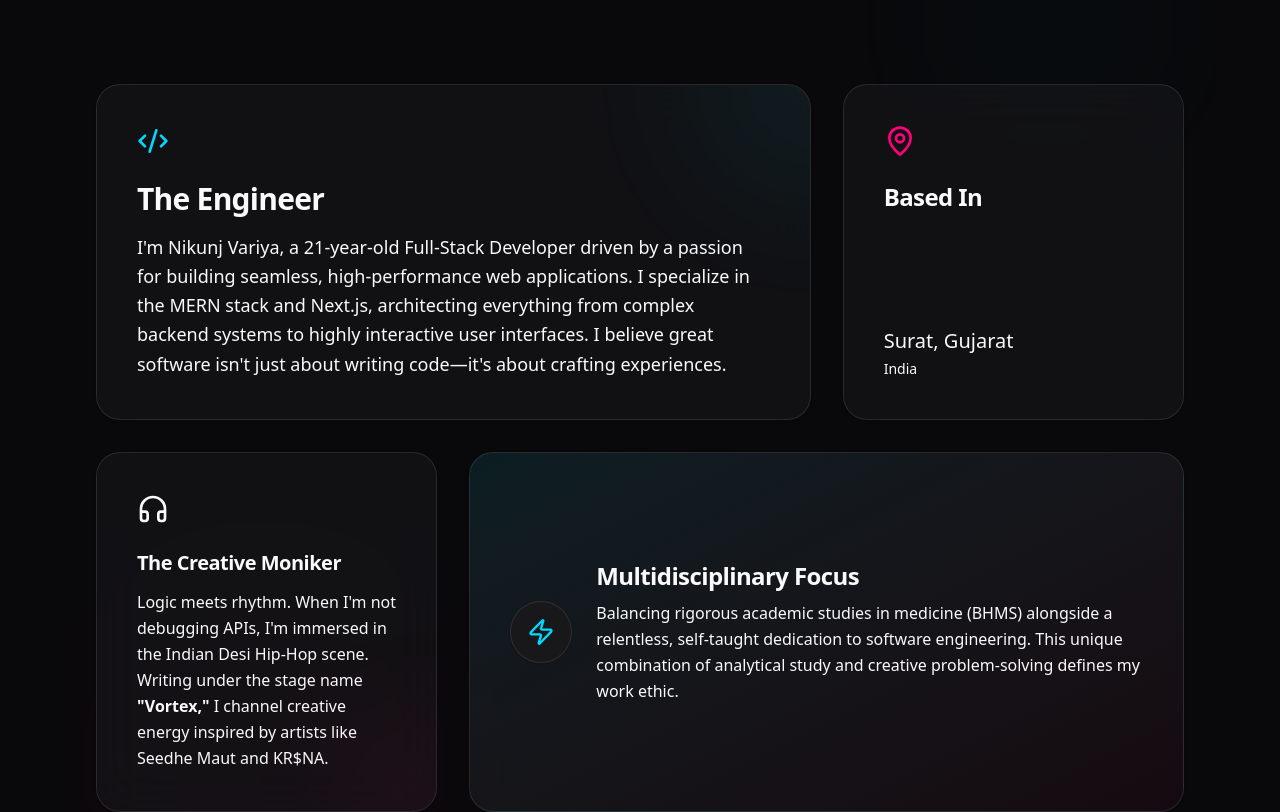
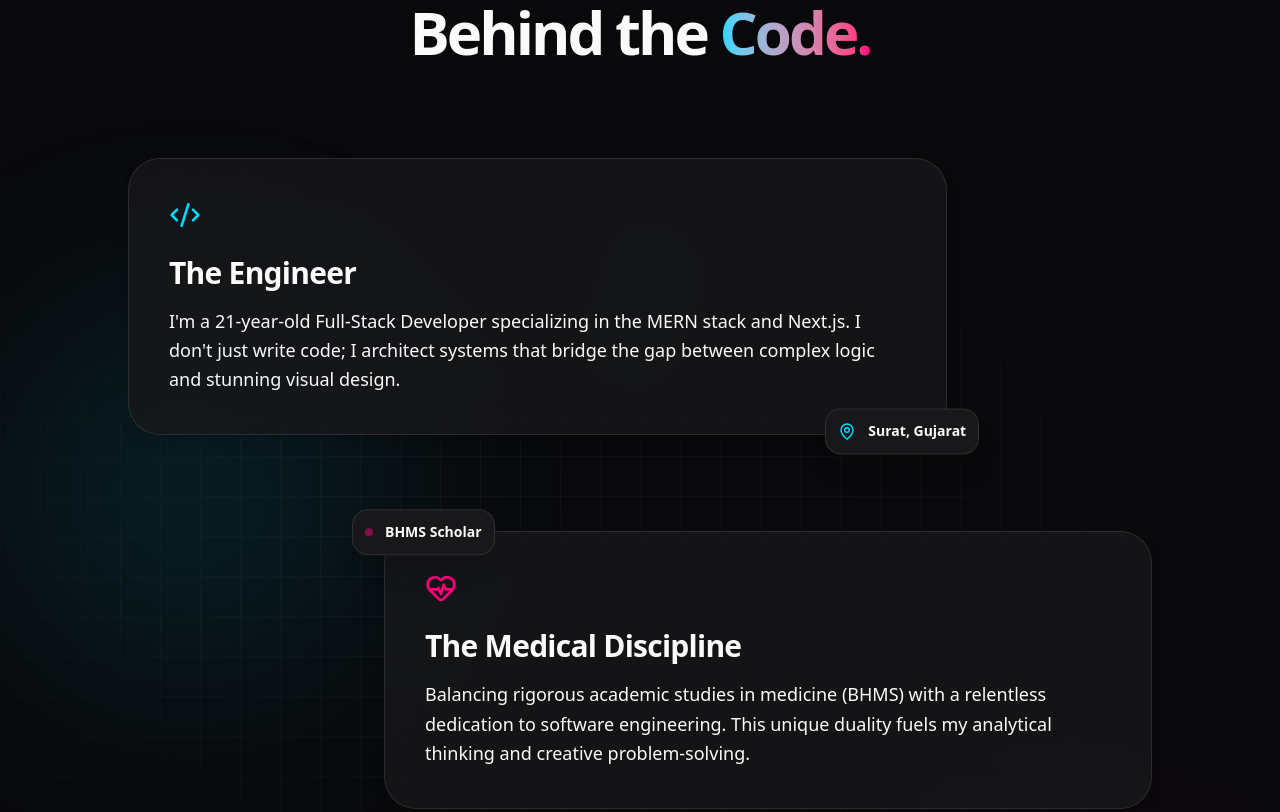
Before and after one commit to itznik/Portfolio, a Next.js app in the folder nikunj-portfolio/: page / in a window 1280 px wide. Shown: the part 1106-1918 px from the top of the page. Built offline with nearby package versions, Linux system fonts and the light colour scheme.

Commit message:
Update About.tsx

```diff
--- a/nikunj-portfolio/src/components/About.tsx
+++ b/nikunj-portfolio/src/components/About.tsx
@@ -1,115 +1,134 @@
 "use client";
 
 import { motion } from "framer-motion";
-import { Code2, MapPin, Headphones, Zap } from "lucide-react";
+import { Code2, MapPin, Headphones, Zap, HeartPulse } from "lucide-react";
 
 export default function About() {
   return (
-    <section id="about" className="relative w-full max-w-6xl mx-auto py-24 md:py-32 px-4 sm:px-6 lg:px-8 z-10">
+    <section id="about" className="relative w-full max-w-7xl mx-auto py-24 md:py-32 px-4 sm:px-6 lg:px-8 z-10 overflow-hidden">
 
-      {/* Ambient Background Graphics specifically for the About section */}
-      <div className="absolute inset-0 pointer-events-none overflow-hidden z-0">
-        <motion.div
-          animate={{ y: [0, -20, 0], opacity: [0.1, 0.2, 0.1] }}
-          transition={{ duration: 8, repeat: Infinity, ease: "easeInOut" }}
-          className="absolute top-20 right-10 w-64 h-64 bg-accent-primary/20 rounded-full blur-[80px]"
-        />
-        <motion.div
-          animate={{ y: [0, 30, 0], opacity: [0.1, 0.3, 0.1] }}
-          transition={{ duration: 10, repeat: Infinity, ease: "easeInOut" }}
-          className="absolute bottom-10 left-10 w-80 h-80 bg-accent-secondary/20 rounded-full blur-[100px]"
-        />
+      {/* 1. SECTION BACKGROUND: Faded Blueprint & Orbs */}
+      <div className="absolute inset-0 pointer-events-none z-0">
+        <div className="absolute inset-0 bg-[linear-gradient(to_right,var(--border-card)_1px,transparent_1px),linear-gradient(to_bottom,var(--border-card)_1px,transparent_1px)] bg-[size:40px_40px] [mask-image:radial-gradient(ellipse_80%_50%_at_50%_50%,#000_10%,transparent_100%)] opacity-30" />
+        <div className="absolute top-1/3 left-0 w-96 h-96 bg-accent-primary/10 rounded-full blur-[100px] mix-blend-screen" />
+        <div className="absolute bottom-0 right-0 w-96 h-96 bg-accent-secondary/10 rounded-full blur-[100px] mix-blend-screen" />
       </div>
+
+      <div className="relative z-10 w-full flex flex-col items-center">
 
         {/* Header */}
         <motion.div
-        initial={{ opacity: 0, y: 30 }}
+          initial={{ opacity: 0, y: 20 }}
           whileInView={{ opacity: 1, y: 0 }}
-        viewport={{ once: true, margin: "-50px" }}
-        className="mb-12 md:mb-20 text-center md:text-left relative z-10"
+          viewport={{ once: true }}
+          className="text-center mb-16 md:mb-24"
         >
-        <h2 className="text-4xl md:text-5xl lg:text-6xl font-bold tracking-tight text-fg-base mb-4">
+          <div className="inline-flex items-center gap-2 px-4 py-2 rounded-full bg-surface-card border border-border-card shadow-sm mb-6">
+            <Zap size={14} className="text-accent-secondary" />
+            <span className="text-xs font-bold tracking-widest text-fg-base uppercase">Multifaceted</span>
+          </div>
+          <h2 className="text-4xl md:text-5xl lg:text-6xl font-black tracking-tighter text-fg-base">
             Behind the <span className="text-transparent bg-clip-text bg-gradient-to-r from-accent-primary to-accent-secondary">Code.</span>
           </h2>
         </motion.div>
 
-      {/* THE LAYOUT ENGINE:
-        Mobile: Clean Vertical Stack (flex-col) with generous gaps.
-        Desktop: 3-Column Grid.
-      */}
-      <div className="relative z-10 flex flex-col gap-6 md:grid md:grid-cols-3 md:gap-8">
+        {/* 2. THE VISUAL LAYOUT (Overlapping Cards & SVG Connectors) */}
+        <div className="relative w-full max-w-5xl mx-auto flex flex-col gap-12 md:gap-24">
 
-        {/* 1. Main Bio Box */}
+          {/* --- SVG CONNECTOR LINE (Desktop only to keep mobile clean) --- */}
+          <svg className="hidden md:block absolute top-[10%] bottom-[10%] left-1/2 -translate-x-1/2 w-24 h-[80%] -z-10" preserveAspectRatio="none">
+            <motion.path
+              initial={{ pathLength: 0 }}
+              whileInView={{ pathLength: 1 }}
+              viewport={{ once: true }}
+              transition={{ duration: 1.5, ease: "easeInOut" }}
+              d="M 50 0 C 100 25, 0 75, 50 100"
+              vectorEffect="non-scaling-stroke"
+              fill="none"
+              stroke="var(--accent-primary)"
+              strokeWidth="2"
+              strokeDasharray="6 6"
+              className="opacity-50"
+            />
+          </svg>
+
+          {/* CARD 1: The Engineer (Left Aligned) */}
           <motion.div
-          initial={{ opacity: 0, y: 30 }}
-          whileInView={{ opacity: 1, y: 0 }}
-          viewport={{ once: true, margin: "-50px" }}
-          transition={{ duration: 0.5 }}
-          className="md:col-span-2 p-8 md:p-10 rounded-3xl bg-surface-card/60 backdrop-blur-xl border border-border-card shadow-sm relative overflow-hidden group"
+            initial={{ opacity: 0, x: -50 }}
+            whileInView={{ opacity: 1, x: 0 }}
+            viewport={{ once: true, margin: "-100px" }}
+            className="w-full md:w-[80%] relative z-10 self-start"
           >
-          <div className="absolute top-0 right-0 w-64 h-64 bg-accent-primary/10 rounded-full blur-[60px] -mr-32 -mt-32 transition-opacity group-hover:opacity-100 opacity-50" />
-
+            <div className="p-8 md:p-10 rounded-[2rem] bg-surface-card/80 backdrop-blur-xl border border-border-card shadow-lg relative overflow-hidden group">
+              <div className="absolute top-0 right-0 w-64 h-64 bg-accent-primary/5 rounded-full blur-[50px] transition-opacity group-hover:opacity-100 opacity-0" />
               <Code2 size={32} className="text-accent-primary mb-6" />
               <h3 className="text-2xl md:text-3xl font-bold text-fg-base mb-4 tracking-tight">The Engineer</h3>
               <p className="text-text-secondary font-light leading-relaxed text-base md:text-lg">
-            I'm Nikunj Variya, a 21-year-old Full-Stack Developer driven by a passion for building seamless, high-performance web applications. I specialize in the MERN stack and Next.js, architecting everything from complex backend systems to highly interactive user interfaces. I believe great software isn't just about writing code—it's about crafting experiences.
+                I'm a 21-year-old Full-Stack Developer specializing in the MERN stack and Next.js. I don't just write code; I architect systems that bridge the gap between complex logic and stunning visual design.
               </p>
+            </div>
+
+            {/* Floating Widget */}
+            <motion.div
+              animate={{ y: [0, -8, 0] }}
+              transition={{ repeat: Infinity, duration: 4, ease: "easeInOut" }}
+              className="absolute -bottom-6 -right-4 md:-right-8 p-3 rounded-2xl bg-surface-card border border-border-card shadow-xl flex items-center gap-3 z-20"
+            >
+              <MapPin size={18} className="text-accent-primary" />
+              <span className="text-sm font-bold text-fg-base">Surat, Gujarat</span>
+            </motion.div>
           </motion.div>
 
-        {/* 2. Location Box */}
+          {/* CARD 2: The Medical Focus (Right Aligned) */}
           <motion.div
-          initial={{ opacity: 0, y: 30 }}
-          whileInView={{ opacity: 1, y: 0 }}
-          viewport={{ once: true, margin: "-50px" }}
-          transition={{ duration: 0.5, delay: 0.1 }}
-          className="md:col-span-1 p-8 md:p-10 rounded-3xl bg-surface-card/60 backdrop-blur-xl border border-border-card shadow-sm flex flex-col justify-between"
+            initial={{ opacity: 0, x: 50 }}
+            whileInView={{ opacity: 1, x: 0 }}
+            viewport={{ once: true, margin: "-100px" }}
+            className="w-full md:w-[75%] relative z-10 self-end mt-8 md:mt-0"
           >
-          <div>
-            <MapPin size={32} className="text-accent-secondary mb-6" />
-            <h3 className="text-2xl font-bold text-fg-base mb-2 tracking-tight">Based In</h3>
+            <div className="p-8 md:p-10 rounded-[2rem] bg-surface-card/80 backdrop-blur-xl border border-border-card shadow-lg relative overflow-hidden group">
+              <div className="absolute bottom-0 left-0 w-64 h-64 bg-accent-secondary/5 rounded-full blur-[50px] transition-opacity group-hover:opacity-100 opacity-0" />
+              <HeartPulse size={32} className="text-accent-secondary mb-6" />
+              <h3 className="text-2xl md:text-3xl font-bold text-fg-base mb-4 tracking-tight">The Medical Discipline</h3>
+              <p className="text-text-secondary font-light leading-relaxed text-base md:text-lg">
+                Balancing rigorous academic studies in medicine (BHMS) with a relentless dedication to software engineering. This unique duality fuels my analytical thinking and creative problem-solving.
+              </p>
             </div>
-          <div className="mt-4 md:mt-0">
-            <p className="text-xl font-medium text-fg-base">Surat, Gujarat</p>
-            <p className="text-text-secondary text-sm mt-1">India</p>
-          </div>
+
+            {/* Floating Widget */}
+            <motion.div
+              animate={{ y: [0, 8, 0] }}
+              transition={{ repeat: Infinity, duration: 5, ease: "easeInOut", delay: 1 }}
+              className="absolute -top-6 -left-4 md:-left-8 p-3 rounded-2xl bg-surface-card border border-border-card shadow-xl flex items-center gap-3 z-20"
+            >
+              <div className="w-2 h-2 rounded-full bg-accent-secondary animate-pulse" />
+              <span className="text-sm font-bold text-fg-base">BHMS Scholar</span>
+            </motion.div>
           </motion.div>
 
-        {/* 3. The "Vortex" Creative Box */}
+          {/* CARD 3: The Moniker (Center Aligned / Full Width) */}
           <motion.div
-          initial={{ opacity: 0, y: 30 }}
+            initial={{ opacity: 0, y: 50 }}
             whileInView={{ opacity: 1, y: 0 }}
-          viewport={{ once: true, margin: "-50px" }}
-          transition={{ duration: 0.5, delay: 0.2 }}
-          className="md:col-span-1 p-8 md:p-10 rounded-3xl bg-surface-card/60 backdrop-blur-xl border border-border-card shadow-sm relative overflow-hidden group"
+            viewport={{ once: true, margin: "-100px" }}
+            className="w-full relative z-10 mt-8 md:mt-0"
           >
-           <div className="absolute bottom-0 right-0 w-48 h-48 bg-accent-secondary/10 rounded-full blur-[50px] -mr-20 -mb-20 transition-opacity group-hover:opacity-100 opacity-50" />
-          <Headphones size={32} className="text-fg-base mb-6" />
-          <h3 className="text-xl font-bold text-fg-base mb-3 tracking-tight">The Creative Moniker</h3>
-          <p className="text-text-secondary font-light text-sm md:text-base leading-relaxed">
-            Logic meets rhythm. When I'm not debugging APIs, I'm immersed in the Indian Desi Hip-Hop scene. Writing under the stage name <strong className="text-fg-base font-semibold">"Vortex,"</strong> I channel creative energy inspired by artists like Seedhe Maut and KR$NA.
-          </p>
-        </motion.div>
-
-        {/* 4. The Multidisciplinary Drive Box */}
-        <motion.div
-          initial={{ opacity: 0, y: 30 }}
-          whileInView={{ opacity: 1, y: 0 }}
-          viewport={{ once: true, margin: "-50px" }}
-          transition={{ duration: 0.5, delay: 0.3 }}
-          className="md:col-span-2 p-8 md:p-10 rounded-3xl bg-gradient-to-br from-accent-primary/10 to-accent-secondary/5 border border-border-card shadow-sm flex flex-col sm:flex-row items-start sm:items-center gap-6"
-        >
-          <div className="p-4 rounded-full bg-surface-card border border-border-card shrink-0 shadow-sm">
-            <Zap size={28} className="text-accent-primary" />
+            <div className="p-8 md:p-12 rounded-[2rem] bg-gradient-to-br from-surface-card via-surface-card to-accent-primary/5 backdrop-blur-xl border border-border-card shadow-lg flex flex-col md:flex-row items-center gap-8 text-center md:text-left">
+              <div className="p-6 rounded-full bg-bg-base border border-border-card shadow-inner shrink-0 relative">
+                <div className="absolute inset-0 bg-accent-primary/20 rounded-full blur-md animate-pulse" />
+                <Headphones size={36} className="text-fg-base relative z-10" />
               </div>
               <div>
-            <h3 className="text-xl md:text-2xl font-bold text-fg-base mb-2 tracking-tight">Multidisciplinary Focus</h3>
-            <p className="text-text-secondary font-light leading-relaxed text-sm md:text-base">
-              Balancing rigorous academic studies in medicine (BHMS) alongside a relentless, self-taught dedication to software engineering. This unique combination of analytical study and creative problem-solving defines my work ethic.
+                <h3 className="text-2xl md:text-3xl font-bold text-fg-base mb-3 tracking-tight">The Creative Moniker: <span className="text-accent-primary">"Vortex"</span></h3>
+                <p className="text-text-secondary font-light leading-relaxed text-base md:text-lg max-w-3xl">
+                  Logic meets rhythm. When I'm not debugging APIs, I'm immersed in the Indian Desi Hip-Hop scene. I channel creative energy inspired by artists like Seedhe Maut and KR$NA to keep my mind sharp.
                 </p>
+              </div>
             </div>
           </motion.div>
 
         </div>
+      </div>
     </section>
   );
 }
```
Lines whose indentation alone changed are shown as unchanged.
